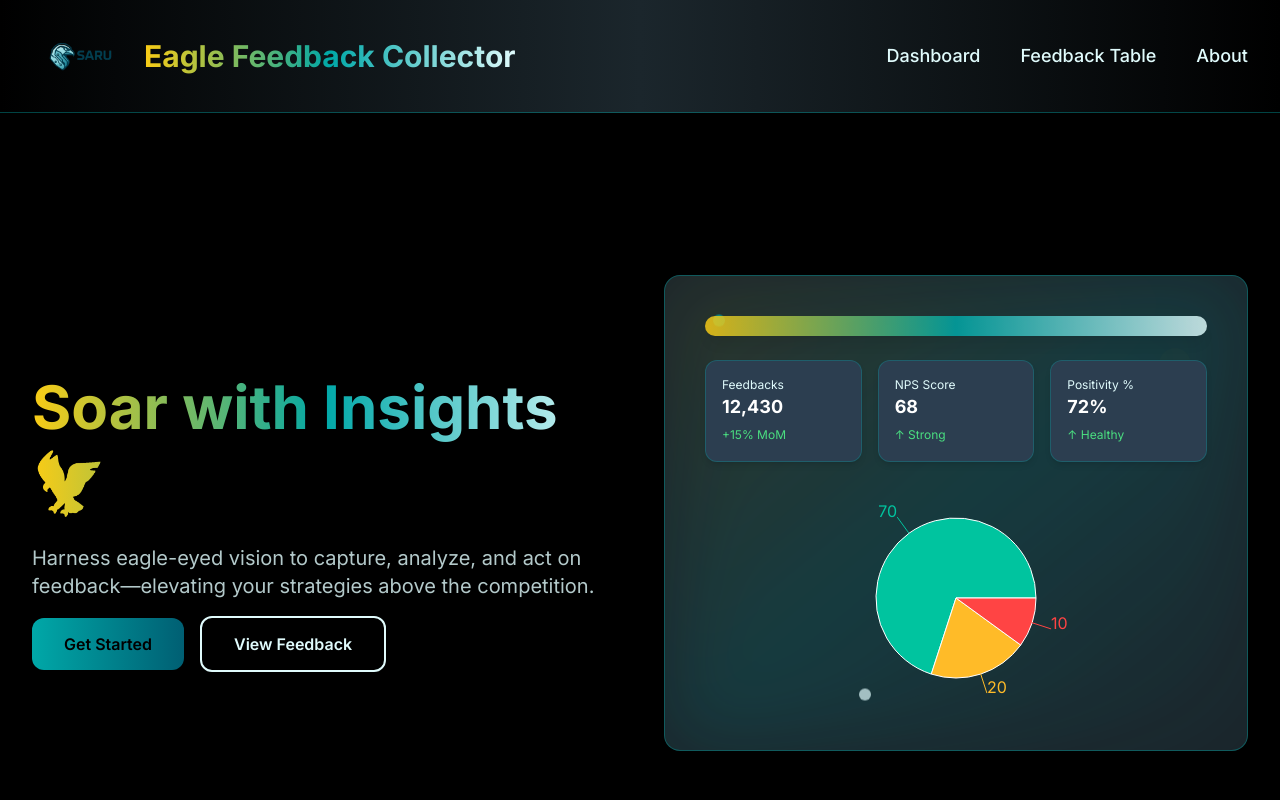
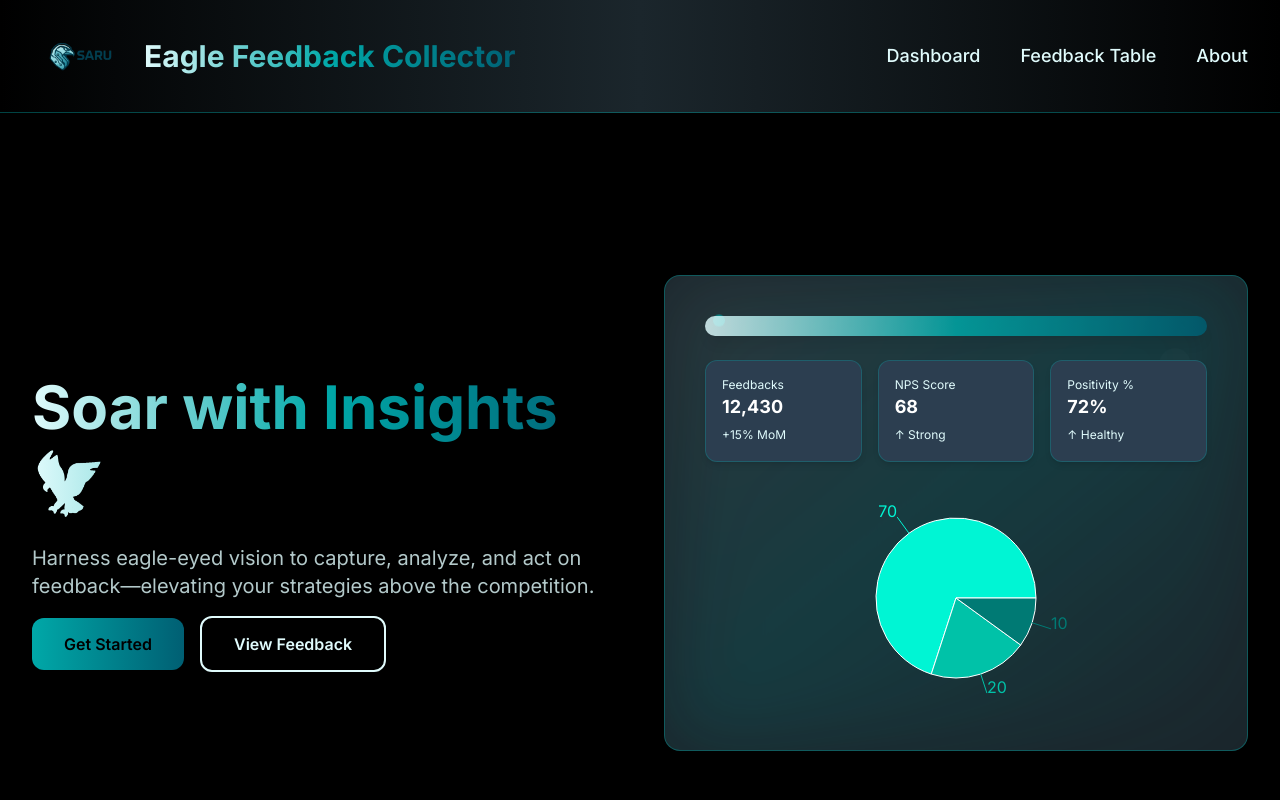
Before and after one commit to SreekarMaddala/SARU-frontend, a React (Vite) app in the folder frontend/: page / in a window 1280 px wide. Shown: the top 800 px of the page. Built offline with nearby package versions, Linux system fonts and the light colour scheme.

Commit message:
changed version

```diff
--- a/frontend/src/components/Welcome.jsx
+++ b/frontend/src/components/Welcome.jsx
@@ -7,12 +7,13 @@ export default function Welcome() {
     { name: "Neutral", value: 20 },
     { name: "Negative", value: 10 },
   ];
-  const COLORS = ["#00C49F", "#FFBB28", "#FF4444"];
+
+  const COLORS = ["#00F5D4", "#00C2A8", "#007A74"];
 
   return (
     <div className="min-h-screen bg-saru-black">
       {/* Navigation */}
-      <nav className="sticky top-0 z-50 bg-gradient-to-r from-black via-saru-slate to-saru-black border-b border-saru-teal/40 backdrop-blur-md">
+      <nav className="sticky top-0 z-50 bg-gradient-to-r from-saru-black via-saru-slate to-saru-black border-b border-saru-teal/40 backdrop-blur-md">
         <div className="flex justify-between items-center px-8 py-6">
           <div className="flex items-center space-x-4 group">
             <img
@@ -20,7 +21,7 @@ export default function Welcome() {
               alt="Logo"
               className="h-16 transform transition-transform duration-500 group-hover:scale-110 group-hover:rotate-3"
             />
-            <h1 className="text-3xl font-extrabold text-transparent bg-clip-text bg-gradient-to-r from-yellow-400 via-saru-teal to-saru-cyan">
+            <h1 className="text-3xl font-extrabold text-transparent bg-clip-text bg-gradient-to-r from-saru-cyan via-saru-teal to-saru-teal-dark">
               Eagle Feedback Collector
             </h1>
           </div>
@@ -56,7 +57,7 @@ export default function Welcome() {
         <div className="container mx-auto px-8 grid grid-cols-1 lg:grid-cols-2 gap-12 items-center">
           {/* Text */}
           <div>
-            <h2 className="text-6xl font-extrabold text-transparent bg-clip-text bg-gradient-to-r from-yellow-400 via-saru-teal to-saru-cyan mb-6 leading-tight drop-shadow-lg">
+            <h2 className="text-6xl font-extrabold text-transparent bg-clip-text bg-gradient-to-r from-saru-cyan via-saru-teal to-saru-teal-dark mb-6 leading-tight drop-shadow-lg">
               Soar with Insights 🦅
             </h2>
             <p className="text-xl text-saru-cyan/80 mb-8">
@@ -83,37 +84,35 @@ export default function Welcome() {
           <div className="relative">
             <div className="bg-saru-slate rounded-2xl p-10 shadow-2xl border border-saru-teal/40 relative overflow-hidden group">
               {/* Feather-like background effect */}
-              <div className="absolute inset-0 bg-gradient-to-br from-yellow-400/10 via-saru-teal/20 to-transparent animate-pulse blur-2xl"></div>
+              <div className="absolute inset-0 bg-gradient-to-br from-saru-cyan/10 via-saru-teal/20 to-transparent animate-pulse blur-2xl"></div>
 
-              {/* Floating feathers */}
+              {/* Floating eagle-feather vibes */}
               <div className="absolute top-0 left-0 w-full h-full pointer-events-none">
                 <div className="absolute w-3 h-3 bg-saru-teal rounded-full animate-bounce top-10 left-12 opacity-70"></div>
-                <div className="absolute w-4 h-4 bg-yellow-400 rounded-full animate-ping top-20 right-16 opacity-70"></div>
-                <div className="absolute w-3 h-3 bg-saru-cyan rounded-full animate-bounce delay-200 bottom-12 left-1/3 opacity-70"></div>
+                <div className="absolute w-4 h-4 bg-saru-cyan rounded-full animate-ping top-20 right-16 opacity-70"></div>
+                <div className="absolute w-3 h-3 bg-saru-teal-light rounded-full animate-bounce delay-200 bottom-12 left-1/3 opacity-70"></div>
               </div>
 
               <div className="space-y-6 relative z-10">
                 {/* Futuristic header bar */}
-                <div className="bg-gradient-to-r from-yellow-400 via-saru-teal to-saru-cyan h-5 rounded-full animate-pulse shadow-lg"></div>
+                <div className="bg-gradient-to-r from-saru-cyan via-saru-teal to-saru-teal-dark h-5 rounded-full animate-pulse shadow-lg"></div>
 
                 {/* Stats */}
                 <div className="grid grid-cols-3 gap-4 mt-8">
                   <div className="p-4 rounded-xl bg-saru-slate-dark border border-saru-teal/30 shadow-md hover:shadow-saru-teal/40 transition transform hover:scale-105">
                     <p className="text-saru-teal-light text-xs">Feedbacks</p>
                     <h3 className="text-white font-bold text-lg">12,430</h3>
-                    <span className="text-green-400 text-xs">+15% MoM</span>
+                    <span className="text-saru-cyan text-xs">+15% MoM</span>
                   </div>
                   <div className="p-4 rounded-xl bg-saru-slate-dark border border-saru-teal/30 shadow-md hover:shadow-saru-teal/40 transition transform hover:scale-105">
                     <p className="text-saru-teal-light text-xs">NPS Score</p>
                     <h3 className="text-white font-bold text-lg">68</h3>
-                    <span className="text-green-400 text-xs">↑ Strong</span>
+                    <span className="text-saru-cyan text-xs">↑ Strong</span>
                   </div>
                   <div className="p-4 rounded-xl bg-saru-slate-dark border border-saru-teal/30 shadow-md hover:shadow-saru-teal/40 transition transform hover:scale-105">
-                    <p className="text-saru-teal-light text-xs">
-                      Positivity %
-                    </p>
+                    <p className="text-saru-teal-light text-xs">Positivity %</p>
                     <h3 className="text-white font-bold text-lg">72%</h3>
-                    <span className="text-green-400 text-xs">↑ Healthy</span>
+                    <span className="text-saru-cyan text-xs">↑ Healthy</span>
                   </div>
                 </div>
 
```
